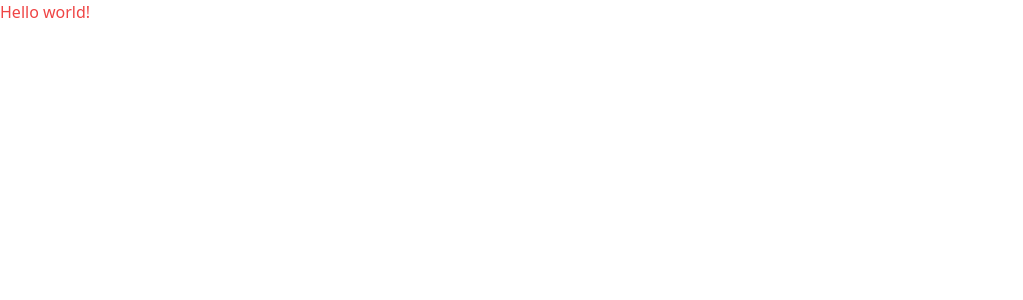
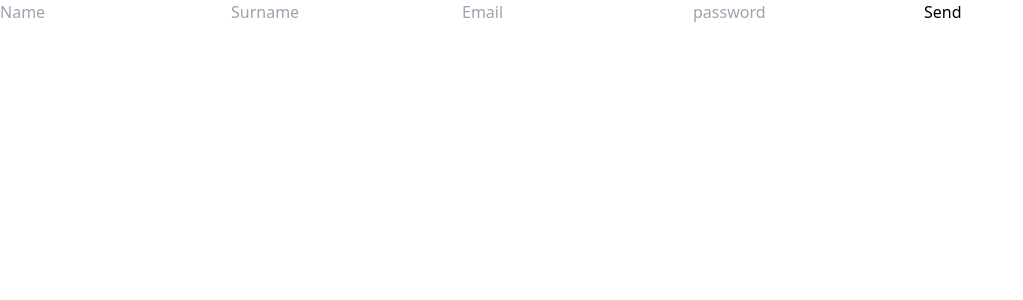
Before and after one commit to crazyysasha/special-chainsaw, a Vue app: page / in a window 1280 px wide. Shown: the top 300 px of the page, without its empty margins (0-1023 px from the left). Built offline with nearby package versions, Linux system fonts and the light colour scheme.

Commit message:
Ozodbek/13-classwork

```diff
--- a/package.json
+++ b/package.json
@@ -1,5 +1,5 @@
 {
-  "name": "hhjb",
+  "name": "special",
   "version": "0.0.0",
   "private": true,
   "scripts": {
@@ -12,7 +12,7 @@
   },
   "devDependencies": {
     "@vitejs/plugin-vue": "^4.2.3",
-    "autoprefixer": "^10.4.14",
+    "autoprefixer": "^10.4.15",
     "postcss": "^8.4.27",
     "tailwindcss": "^3.3.3",
     "vite": "^4.4.6"
--- a/src/App.vue
+++ b/src/App.vue
@@ -1,7 +1,12 @@
 <script setup>
 </script>
 <template>
-  <div class="text-red-500">
-    Hello world!
+  <div class="">
+    <input type="text" placeholder="Name">
+    <input type="text" placeholder="Surname">
+    <input type="text" placeholder="Email">
+    <input type="password" placeholder="password">
+    <button v-bind="class">Send</button>
+    {{ massage }}
   </div>
 </template>
--- a/tailwind.config.js
+++ b/tailwind.config.js
@@ -2,7 +2,7 @@
 module.exports = {
   content: [
     "./index.html",
-    "./src/**/*.{vue,js}",
+    "./src/**/*.{vue,js}"
   ],
   presets: [],
   darkMode: 'media', // or 'class'
```
Also changed, not shown: 1 other file (tests, documents, lock files or other folders).
